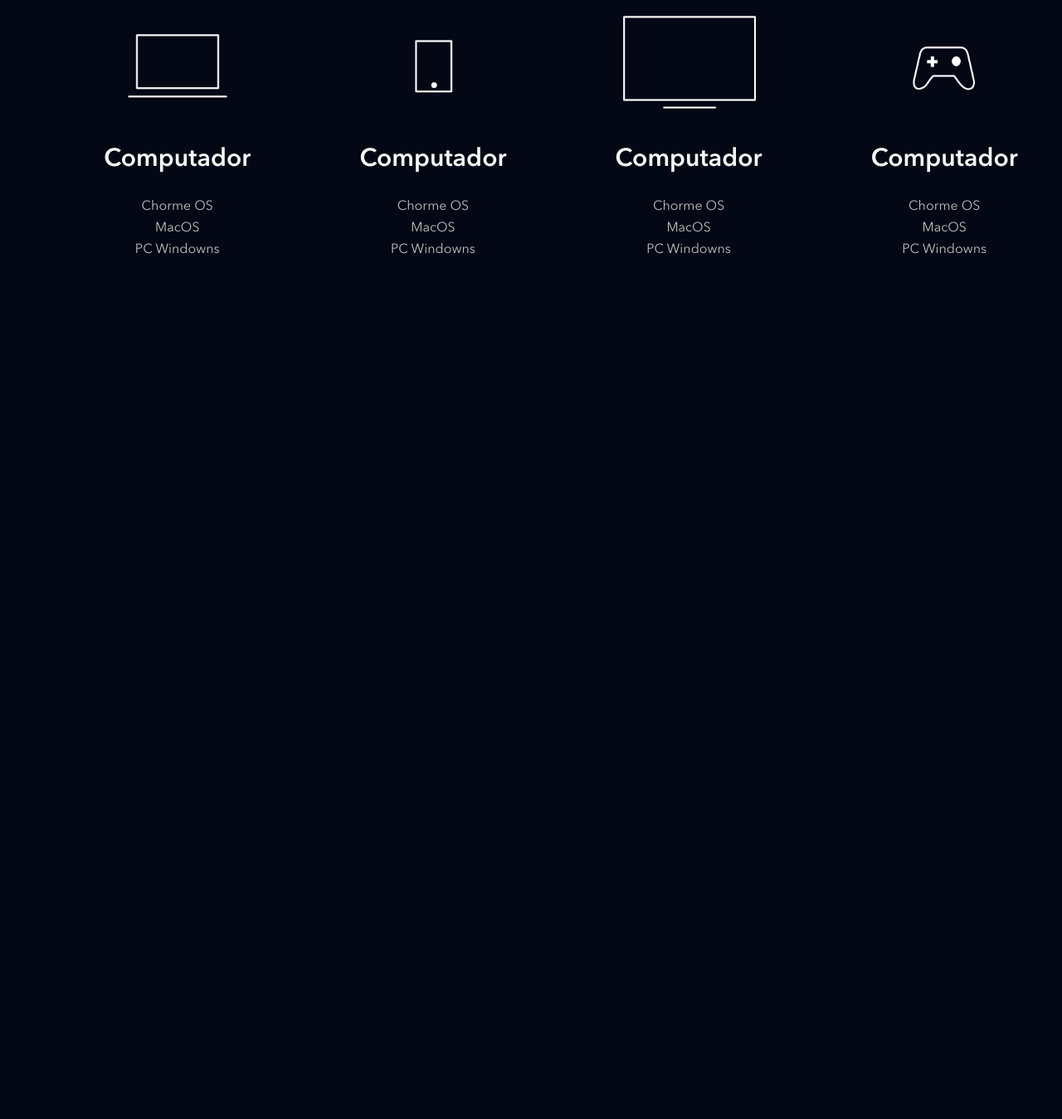
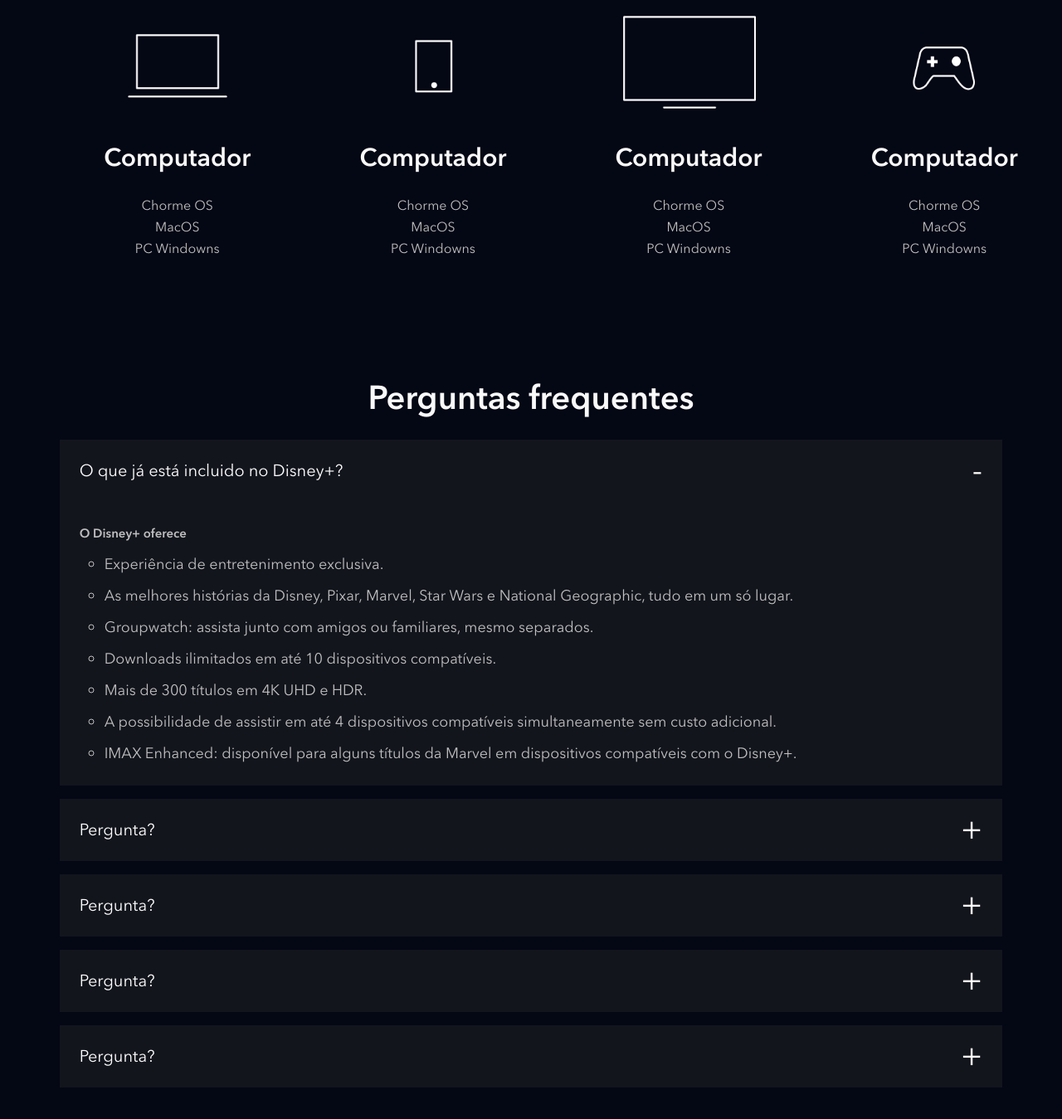
Before and after one commit to barbosagustav/clone_disney, a website: page index.html in a window 1280 px wide. Shown: the part 3983-5332 px from the top of the page at 83% size. Before the commit the page ends 4368 px from the top, so only its background shows below. Drawn offline with Linux system fonts and the light colour scheme.

Commit message:
finalizando a faq

```diff
--- a/index.html
+++ b/index.html
@@ -213,6 +213,61 @@
         </ul>
 
     </section>
+
+    <section class="faq">
+        <h2 class="title">Perguntas frequentes</h2>
+        <ul class="faq__questions">
+            <li class="faq__questions__item faq__questions__item--is-open">
+                <div class="faq__questions__item__question" data-faq-question>
+                    O que já está incluido no Disney+?
+                </div>
+                <div class="faq__questions__item__answer text--big">
+                    <h5>O Disney+ oferece</h5>
+                    <ul>
+                        <li>Experiência de entretenimento exclusiva.</li>
+                        <li>As melhores histórias da Disney, Pixar, Marvel, Star Wars e National Geographic, tudo em um só lugar.</li>
+                        <li>Groupwatch: assista junto com amigos ou familiares, mesmo separados.</li>
+                        <li>Downloads ilimitados em até 10 dispositivos compatíveis.</li>
+                        <li>Mais de 300 títulos em 4K UHD e HDR.</li>
+                        <li>A possibilidade de assistir em até 4 dispositivos compatíveis simultaneamente sem custo adicional.</li>
+                        <li>IMAX Enhanced: disponível para alguns títulos da Marvel em dispositivos compatíveis com o Disney+.</li>
+                    </ul>
+                </div>
+            </li>
+            <li class="faq__questions__item ">
+                <div class="faq__questions__item__question" data-faq-question>
+                    Pergunta?
+                </div>
+                <div class="faq__questions__item__answer text--big">
+                    A resposta da pergunta
+                </div>
+            </li>
+            <li class="faq__questions__item">
+                <div class="faq__questions__item__question" data-faq-question>
+                    Pergunta?
+                </div>
+                <div class="faq__questions__item__answer text--big">
+                    A resposta da pergunta
+                </div>
+            </li>
+            <li class="faq__questions__item">
+                <div class="faq__questions__item__question" data-faq-question>
+                    Pergunta?
+                </div>
+                <div class="faq__questions__item__answer text--big">
+                    A resposta da pergunta
+                </div>
+            </li>
+            <li class="faq__questions__item">
+                <div class="faq__questions__item__question" data-faq-question>
+                    Pergunta?
+                </div>
+                <div class="faq__questions__item__answer text--big">
+                    A resposta da pergunta
+                </div>
+            </li>
+        </ul>
+    </section>
     <script src="/src/main.js"></script>
 </body>
 </html>
--- a/src/main.js
+++ b/src/main.js
@@ -1,5 +1,6 @@
 document.addEventListener('DOMContentLoaded', function(){
     const buttons = document.querySelectorAll('[data-tab-button]');
+    const questions = document.querySelectorAll('[data-faq-question')
 
     for (let i = 0; i < buttons.length; i++) {
         buttons[i].addEventListener('click', function(botao){
@@ -11,7 +12,19 @@
             botao.target.classList.add('shows__tabs__button--is-active');
         })
     }
+
+    for (let i = 0; i < questions.length; i++) {
+        questions[i].addEventListener('click', abreOuFechaResposta);
+    }
 })
+
+function abreOuFechaResposta(elemento) {
+    const classe = 'faq__questions__item--is-open';
+    const elementoPai = elemento.target.parentNode;
+
+    elementoPai.classList.toggle(classe);
+
+}
 
 function removeBotaoAtivo() {
     const buttons = document.querySelectorAll('[data-tab-button]');
--- /dev/null
+++ b/src/styles/_faq.scss
@@ -0,0 +1,65 @@
+.faq {
+    padding: 5.6vw;
+
+    h2 {
+        text-align: center;
+        margin-bottom: 24px;
+    }
+
+    &__questions {
+        &__item {
+            background-color: #13151d;
+            margin-bottom: 16px;
+            list-style-type: none;
+
+            &__question {
+                color: #fff;
+                font-size: 20px;
+                padding: 24px;
+                display: block;
+                cursor: pointer;
+                position: relative;
+
+                &::after {
+                    content: '+';
+                    position: absolute;
+                    top: 0;
+                    right: 24px;
+                    height: 100%;
+                    display: flex;
+                    align-items: center;
+                    font-size: 40px;
+                }
+            }
+
+            &__answer {
+                height: 0;
+                overflow: hidden;
+                padding: 0 24px;
+
+                ul {
+                    margin-left: 30px;
+                    margin-top: 10px;
+
+                    li {
+                        margin-top: 10px;
+                    }
+                }
+            }
+
+            &--is-open {
+                .faq__questions__item__question::after {
+                    content: '-';
+
+                }
+
+                .faq__questions__item__answer {
+                    height: auto;
+                    padding-top: 24px;
+                    padding-bottom: 24px;
+                    transition: height, 0.3s ease;
+                }
+            }
+        }
+    }
+}
--- a/src/styles/main.scss
+++ b/src/styles/main.scss
@@ -3,6 +3,7 @@
 @use 'shows';
 @use 'plans';
 @use 'available-devices';
+@use 'faq';
 
 @font-face {
     font-family: Avenir;
```
Also changed, not shown: dist/css/main.css.
